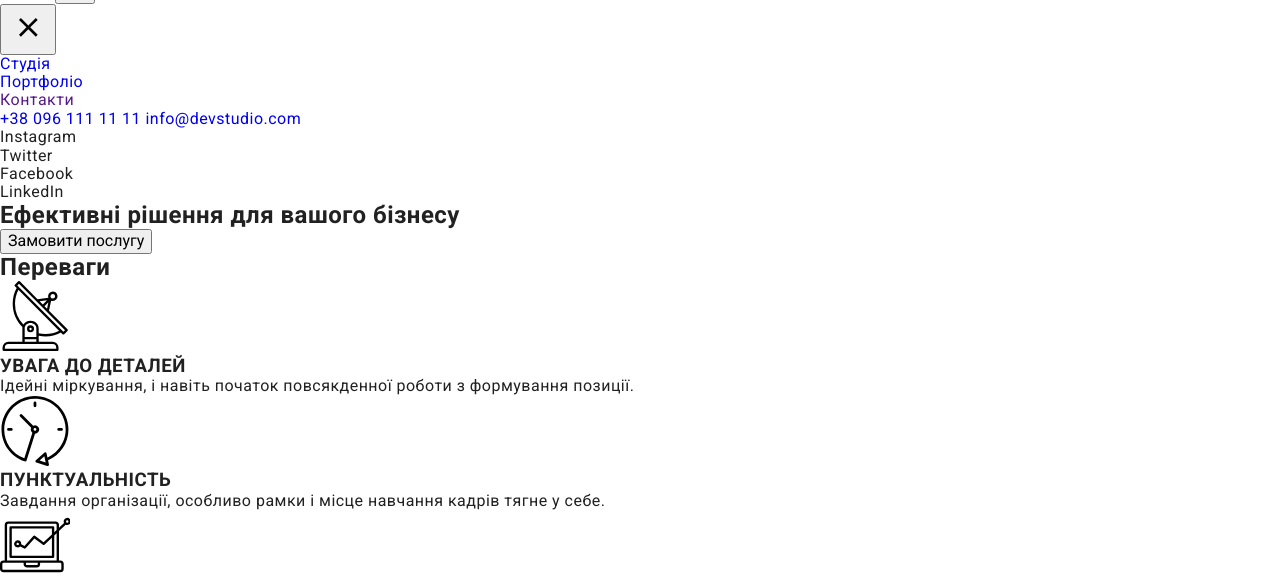
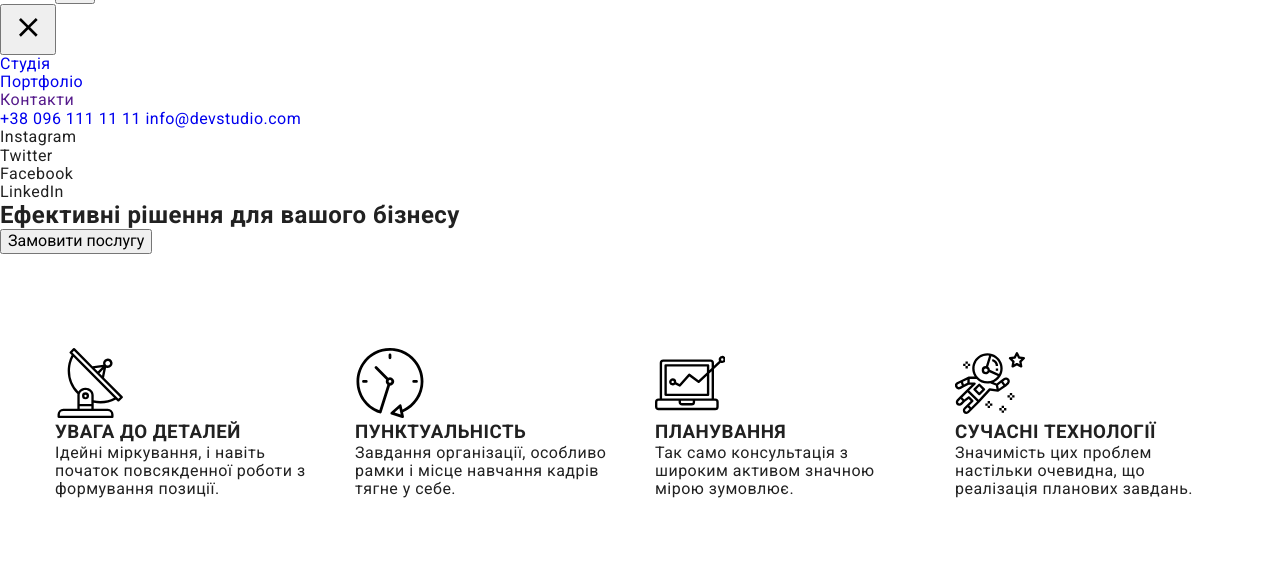
Before and after one commit to P1ST-0N/new-project-08, a website: page index.html in a window 1280 px wide. Shown: the part 147-731 px from the top of the page. Drawn offline with nearby package versions, Linux system fonts and the light colour scheme.

Commit message:
add scss features

```diff
--- /dev/null
+++ b/scss/layout/_features.scss
@@ -0,0 +1,35 @@
+.features {
+  padding-top: 60px;
+  padding-bottom: 60px;
+
+  @media screen and (min-width: 1200px) {
+    padding-top: 94px;
+    padding-bottom: 94px;
+  }
+  @media screen and (min-width: 479px) {
+    padding-left: 15px;
+    padding-right: 15px;
+  }
+}
+
+.features-flex {
+  display: flex;
+  flex-wrap: wrap;
+}
+
+.features-list {
+  justify-content: center;
+  grid-gap: 30px;
+}
+
+.features-list__item {
+    @media screen and (min-width: 480px) {
+        width: 450px;
+    }
+    @media screen and (min-width: 768px) {
+        width: 354px;
+    }
+    @media screen and (min-width: 1200px) {
+        width: 270px;
+    }
+}
--- a/scss/main.scss
+++ b/scss/main.scss
@@ -4,3 +4,9 @@
 
 @import './components/section-title';
 @import './components/logo';
+
+@import './utils/hidden';
+
+// @import '';
+// @import '';
+@import './layout/features';
--- /dev/null
+++ b/scss/utils/_hidden.scss
@@ -0,0 +1,12 @@
+.visually-hidden{
+    position: absolute;
+
+    width: 1px;
+    height: 1px;
+    margin: -1px;
+    padding: 0%;
+
+    overflow: hidden;
+    border: 0;
+    clip: rect(0 0 0 0);
+}
```
Also changed, not shown: css/main.css, css/main.min.css, 2 other files.
